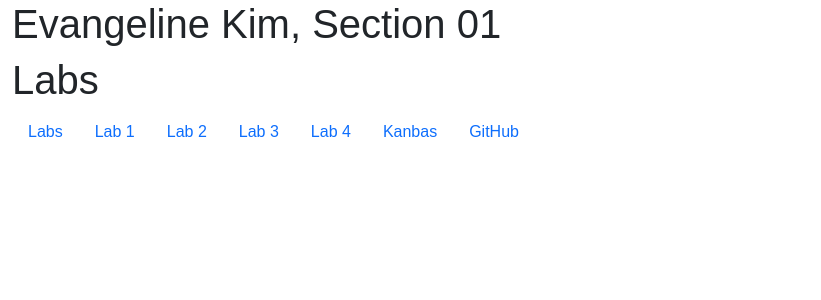
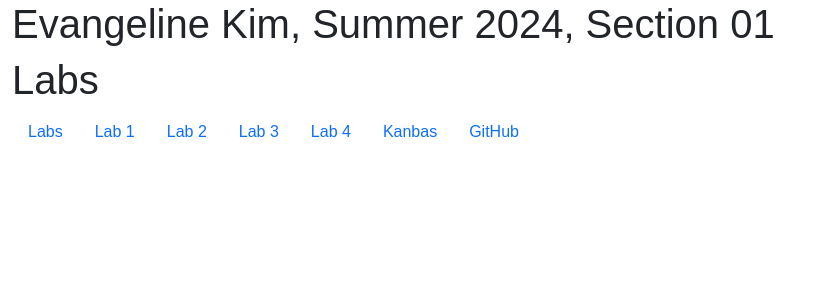
Before and after one commit to charVANder/kanbas-react-web-app, a React (Create React App) app: page /#/Labs/Labs in a window 1280 px wide. Shown: the top 300 px of the page, without its empty margins (0-821 px from the left). Built offline with nearby package versions, Linux system fonts and the light colour scheme.

Commit message:
Small fixes
- deleting unneeded comments/etc.

```diff
--- a/src/Kanbas/Courses/Assignments/Editor.tsx
+++ b/src/Kanbas/Courses/Assignments/Editor.tsx
@@ -1,4 +1,4 @@
-import React, { useState, useEffect } from "react";
+import React, { useState } from "react";
 import { Link, useParams, useNavigate } from "react-router-dom";
 import { useDispatch, useSelector } from "react-redux";
 import {
--- a/src/Kanbas/Courses/Assignments/reducer.ts
+++ b/src/Kanbas/Courses/Assignments/reducer.ts
@@ -22,7 +22,6 @@ const assignmentsSlice = createSlice({
     },
     updateAssignment: (state, { payload: assignment }) => {
       state.assignments = state.assignments.map((a) => {
-        console.log(a._id === assignment._id)
         if (a._id === assignment._id) {
           return assignment;
         } else {
--- a/src/Labs/index.tsx
+++ b/src/Labs/index.tsx
@@ -11,7 +11,7 @@ export default function Labs() {
   return (
     <Provider store={store}>
       <div id="wd-labs" className="container-fluid">
-        <h1>Evangeline Kim, Section 01</h1>
+        <h1>Evangeline Kim, Summer 2024, Section 01</h1>
         <h1>Labs</h1>
         {/* <h2>Table of Contents</h2> */}
         <TOC />
@@ -22,14 +22,6 @@ export default function Labs() {
           <Route path="Lab3/*" element={<Lab3 />} />
           <Route path="Lab4" element={<Lab4 />} />
         </Routes>
-        {/* GitHub main repository{" "}
-      <a
-        id="wd-github"
-        href="https://github.com/charVANder/kanbas-react-web-app"
-        target="blank"
-      >
-        here
-      </a> */}
       </div>
     </Provider>
   );
```
